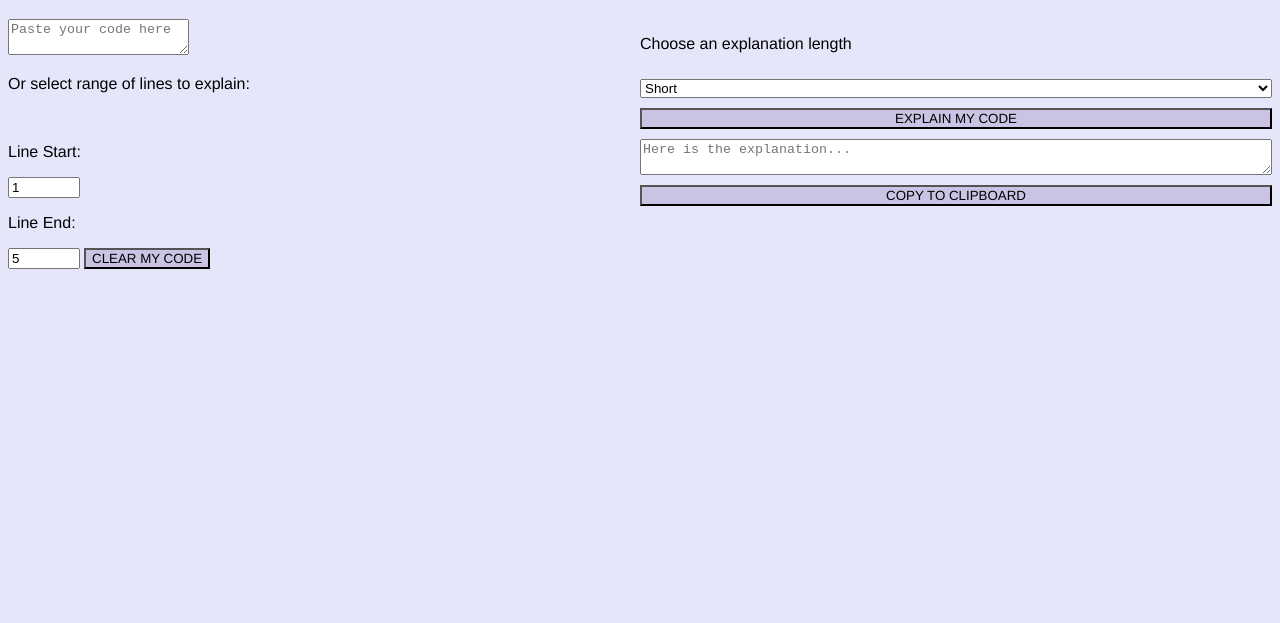
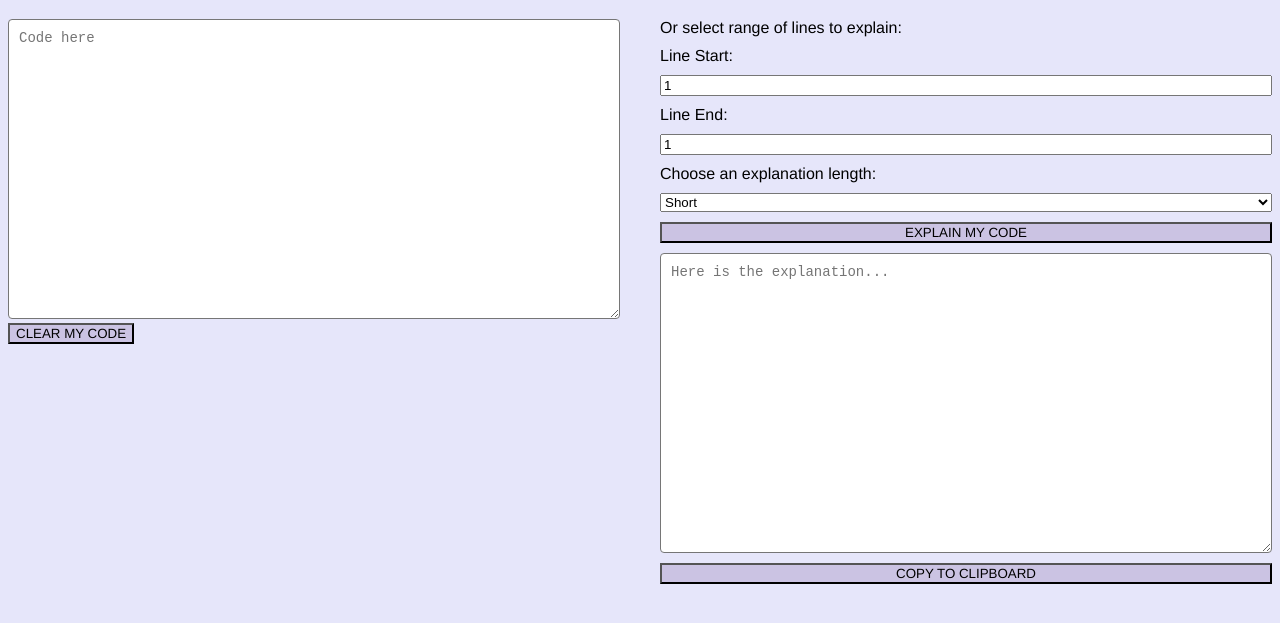
Before and after one commit to JessieEY27/hackathon2026, a plain HTML site: page webview/index.html in a window 1280 px wide. Shown: the part 73-696 px from the top of the page. Drawn offline with Linux system fonts and the light colour scheme.

Commit message:
Edited textarea

```diff
--- a/webview/index.html
+++ b/webview/index.html
@@ -8,21 +8,16 @@
     <h1>CODE EXPLAINER</h1>
     <div class="container">
       <div class="input">
-        <textarea placeholder="Paste your code here"></textarea>
-
-        <label for="range-start"
-          ><p>Or select range of lines to explain:</p></label
-        ><br />
-        <p>Line Start:</p>
-        <input type="number" id="range-start" value="1" min="1" max="1000" />
-        <p>Line End:</p>
-        <input type="number" id="range-end" value="5" min="1" max="1000" />
+        <textarea placeholder="Code here"></textarea>
         <button id="clearbutton">CLEAR MY CODE</button>
       </div>
       <div class="explaining">
-        <label for="explanationlength"
-          ><p>Choose an explanation length</p></label
-        >
+        <label for="range">Or select range of lines to explain:</label>
+        Line Start:
+        <input type="number" id="range-start" value="1" min="1" max="5000" />
+        Line End:
+        <input type="number" id="range-end" value="1" min="1" max="5000" />
+        <label for="explanationlength">Choose an explanation length:</label>
         <select name="length" id="length">
           <option value="short">Short</option>
           <option value="medium">Medium</option>
--- a/webview/style.css
+++ b/webview/style.css
@@ -1,5 +1,6 @@
 body {
   background-color: lavender;
+  font-family: "Franklin Gothic Medium", "Arial Narrow", Arial, sans-serif;
 }
 
 h1 {
@@ -8,13 +9,21 @@ h1 {
   font-family: Impact, Haettenschweiler, "Arial Narrow Bold", sans-serif;
 }
 
-p {
-  font-family: "Franklin Gothic Medium", "Arial Narrow", Arial, sans-serif;
+textarea {
+  width: 100%;
+  min-height: 300px;
+  padding: 10px;
+  font-family: monospace;
+  font-size: 14px;
+  border-radius: 4px;
+  resize: vertical;
+  box-sizing: border-box;
 }
 
 .container {
   display: grid;
   grid-template-columns: 1fr 1fr;
+  gap: 40px;
 }
 
 .explaining {
```
